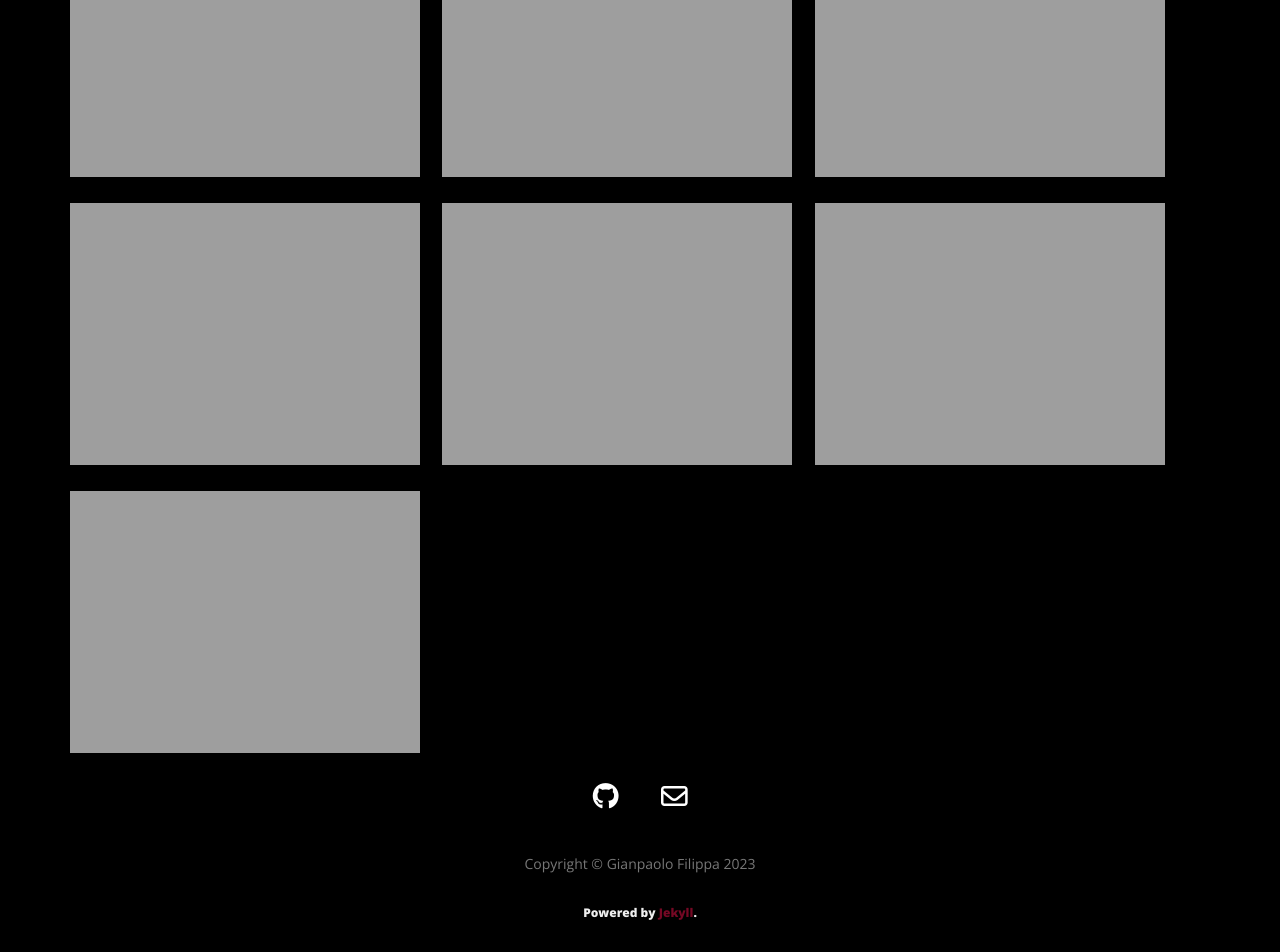
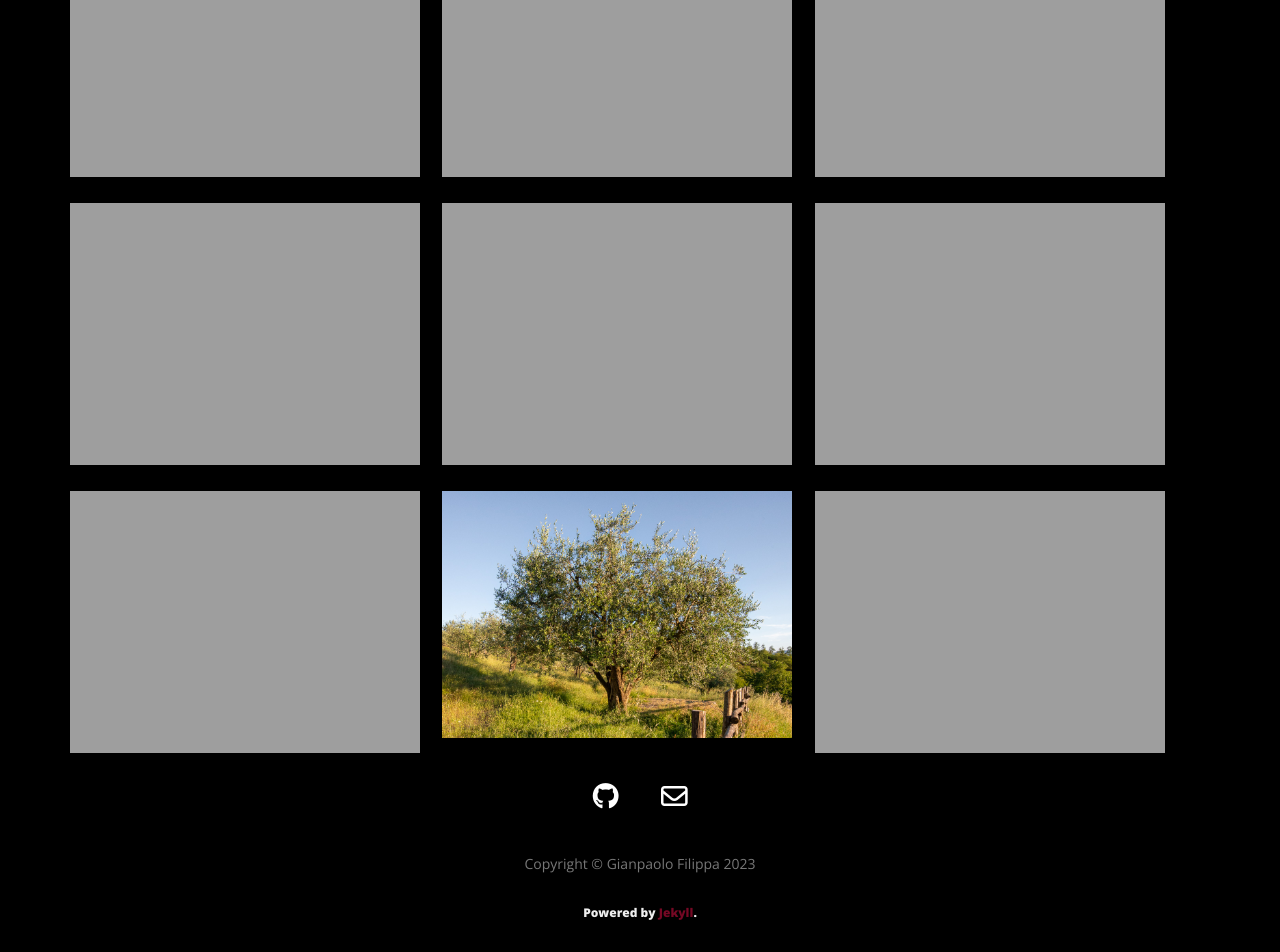
Before and after one commit to gianpaolof/gianpaolof.github.io, a Jekyll site: the page built from gallery/gallery09/index.html, in a window 1280 px wide. Shown: the part 610-1562 px from the top of the page. Built offline with Jekyll 4.4.1, drawn with Linux system fonts in a browser that asks for light colours; nearby versions of some CDN libraries.

Commit message:
more trees

```diff
--- a/gallery/gallery09/index.html
+++ b/gallery/gallery09/index.html
@@ -19,6 +19,10 @@ images:
  - image_path: /gallery/archive/g09/bg6.jpg
    copyright: © Gianpaolo Filippa
  - image_path: /gallery/archive/g09/bg7.jpg
+   copyright: © Gianpaolo Filippa
+ - image_path: /gallery/archive/g09/bg8.jpg
+   copyright: © Gianpaolo Filippa
+ - image_path: /gallery/archive/g09/bg9.jpg
    copyright: © Gianpaolo Filippa
 ---
 
```
Also changed, not shown: gallery/archive/g09/bg8.jpg (added).
